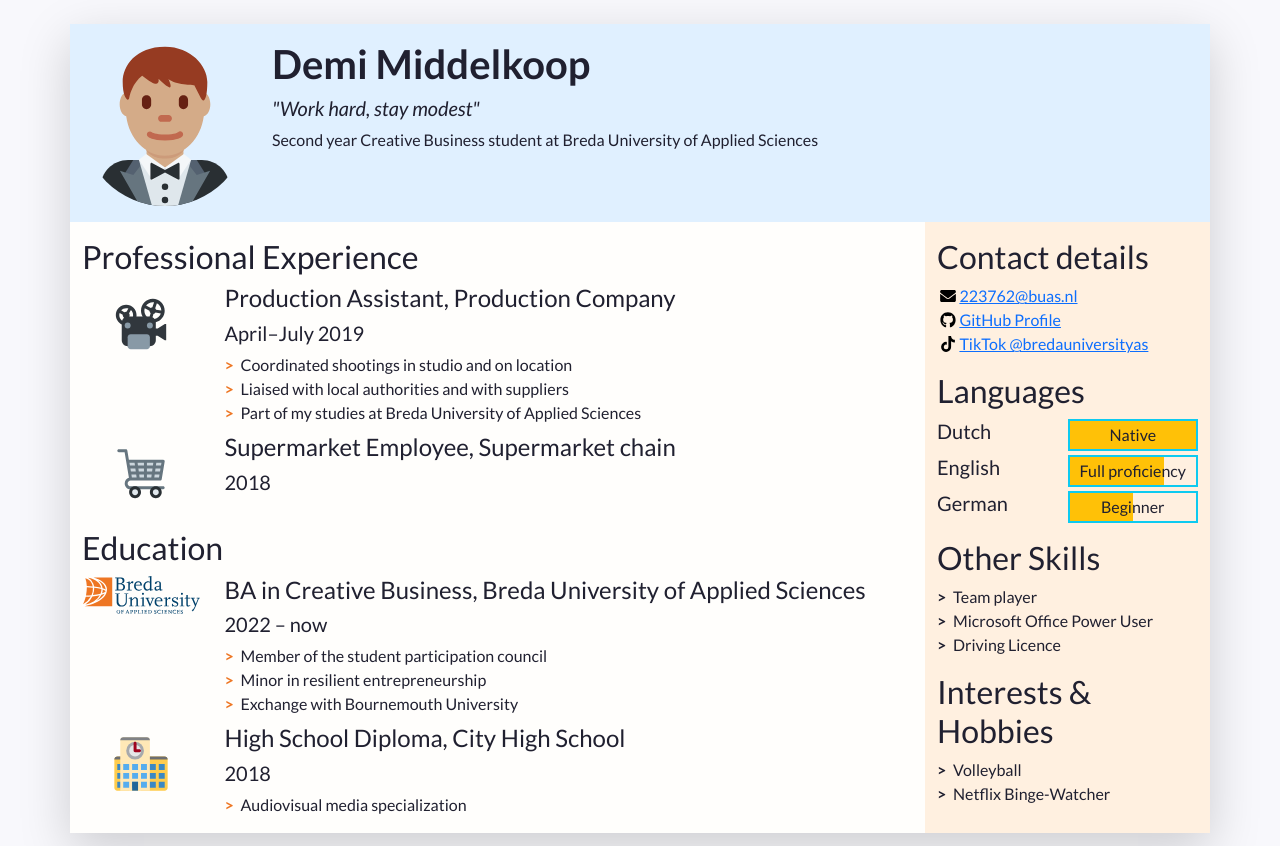
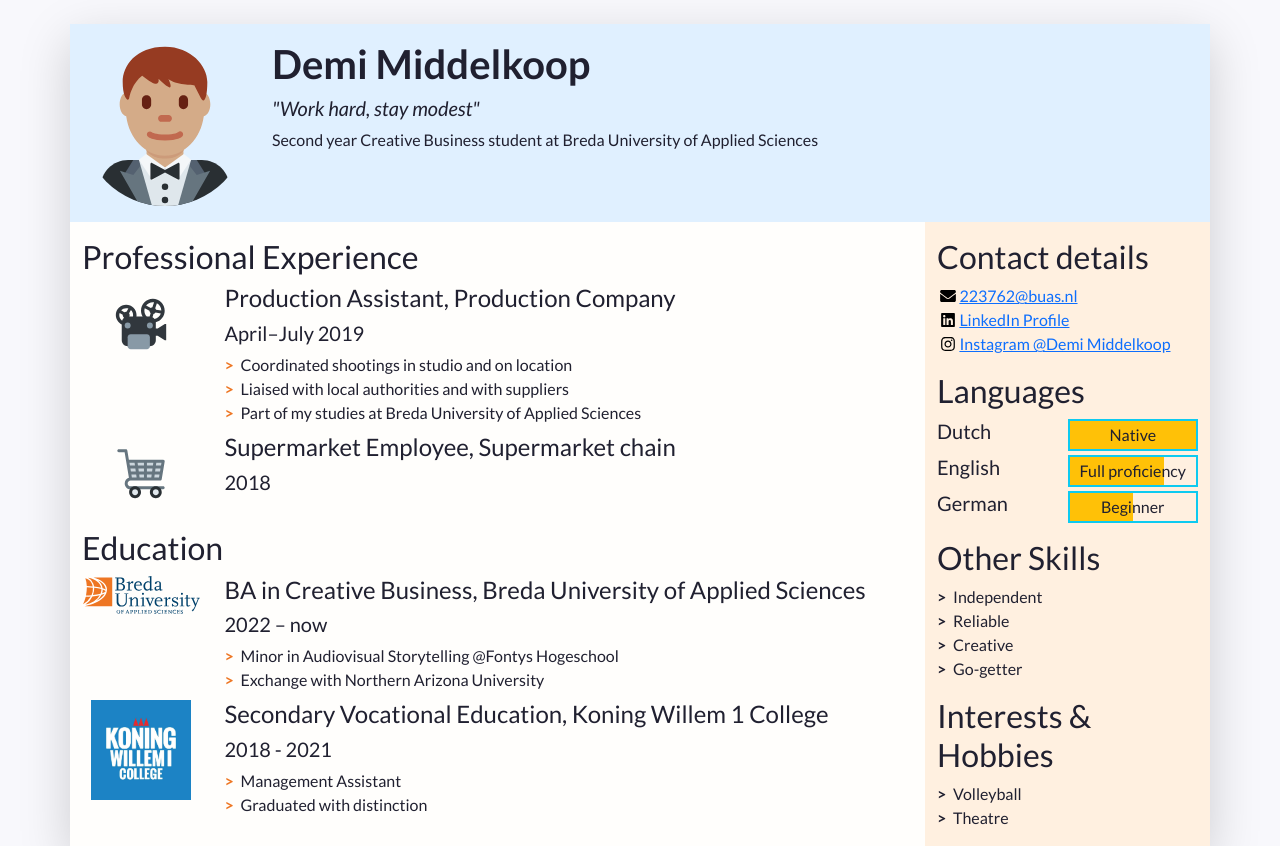
Before and after one commit to DemiMiddelkoop/PRJ4---individual-assessment, a plain HTML site: page index.html in a window 1280 px wide. Shown: the top 846 px of the page. Drawn offline with nearby package versions, Linux system fonts and the light colour scheme.

Commit message:
Added logo etc.

```diff
--- a/index.html
+++ b/index.html
@@ -128,9 +128,8 @@
                   <h5>2022&nbsp;&ndash;&nbsp;now</h5>
                   <!-- Use the list below to talk about minors, exchanges, extra-curricular activities. -->
                   <ul class="biography-details list-unstyled">
-                    <li>Member of the student participation council</li>
-                    <li>Minor in resilient entrepreneurship</li>
-                    <li>Exchange with Bournemouth University</li>
+                    <li>Minor in Audiovisual Storytelling @Fontys Hogeschool</li>
+                    <li>Exchange with Northern Arizona University</li>
                   </ul>
                 </div>
               </li>
@@ -138,13 +137,14 @@
               <!-- 2nd item in education -->
               <li class="biography-item row mb-2">
                 <div class="logo-container col-3 col-sm-2 col-md-3 col-lg-2">
-                  <img class="biography-logo mw-100 d-block mx-auto" src="images/schools/school.svg" alt="School logo" width="80">
+                  <img class="biography-logo mw-100 d-block mx-auto" src="images/schools/koning-willem-i-college-logo.jpeg" alt="School logo" width="100">
                 </div>
                 <div class="biography-contents col-9 col-sm-10 col-md-9 col-lg-10">
-                  <h4>High School Diploma, City High School</h4>
-                  <h5>2018</h5>
+                  <h4>Secondary Vocational Education, Koning Willem 1 College</h4>
+                  <h5>2018 - 2021</h5>
                   <ul class="biography-details list-unstyled">
-                    <li>Audiovisual media specialization</li>
+                    <li>Management Assistant</li>
+					  <li>Graduated with distinction</li>
                   </ul>
                 </div>
               </li>
@@ -181,15 +181,15 @@
               <li class="contact-item">
               </li>
               <li class="contact-item">
-                <a class="d-flex align-items-center" href="https://github.com/" target="_blank">
-                  <img class="contact-icon" src="images/icons/github.svg" alt="LinkedIn">
-                  GitHub Profile
+                <a class="d-flex align-items-center" href="www.linkedin.com/in/demi-middelkoop-7b77b51a1" target="_blank">
+                  <img class="contact-icon" src="images/icons/linkedin.svg" alt="LinkedIn">
+                  LinkedIn Profile
                 </a>
               </li>
               <li class="contact-item">
-                <a class="d-flex align-items-center" href="https://www.tiktok.com/@bredauniversityas" target="_blank">
-                  <img class="contact-icon" src="images/icons/tiktok.svg" alt="Mobile Phone">
-                  TikTok @bredauniversityas
+                <a class="d-flex align-items-center" href="https://www.instagram.com/demimiddelkoop/" target="_blank">
+                  <img class="contact-icon" src="images/icons/instagram.svg" alt="Mobile Phone">
+                  Instagram @Demi Middelkoop
                 </a>
               </li>
             </ul>
@@ -233,9 +233,10 @@
           <section class="my-3 aside-section">
             <h2>Other Skills</h2>
             <ul class="skill-list list-unstyled">
-              <li class="skill-item">Team player</li>
-              <li class="skill-item">Microsoft Office Power User</li>
-              <li class="skill-item">Driving Licence</li>
+              <li class="skill-item">Independent</li>
+              <li class="skill-item">Reliable</li>
+              <li class="skill-item">Creative</li>
+			<li class="skill-item">Go-getter</li>
             </ul>
           </section>
 
@@ -245,7 +246,7 @@
             <h2>Interests &amp; Hobbies</h2>
             <ul class="skill-list list-unstyled">
               <li class="skill-item">Volleyball</li>
-              <li class="skill-item">Netflix Binge-Watcher</li>
+              <li class="skill-item">Theatre</li>
             </ul>
           </section>
 
```
Also changed, not shown: images/schools/koning-willem-i-college-logo.jpeg (added).
